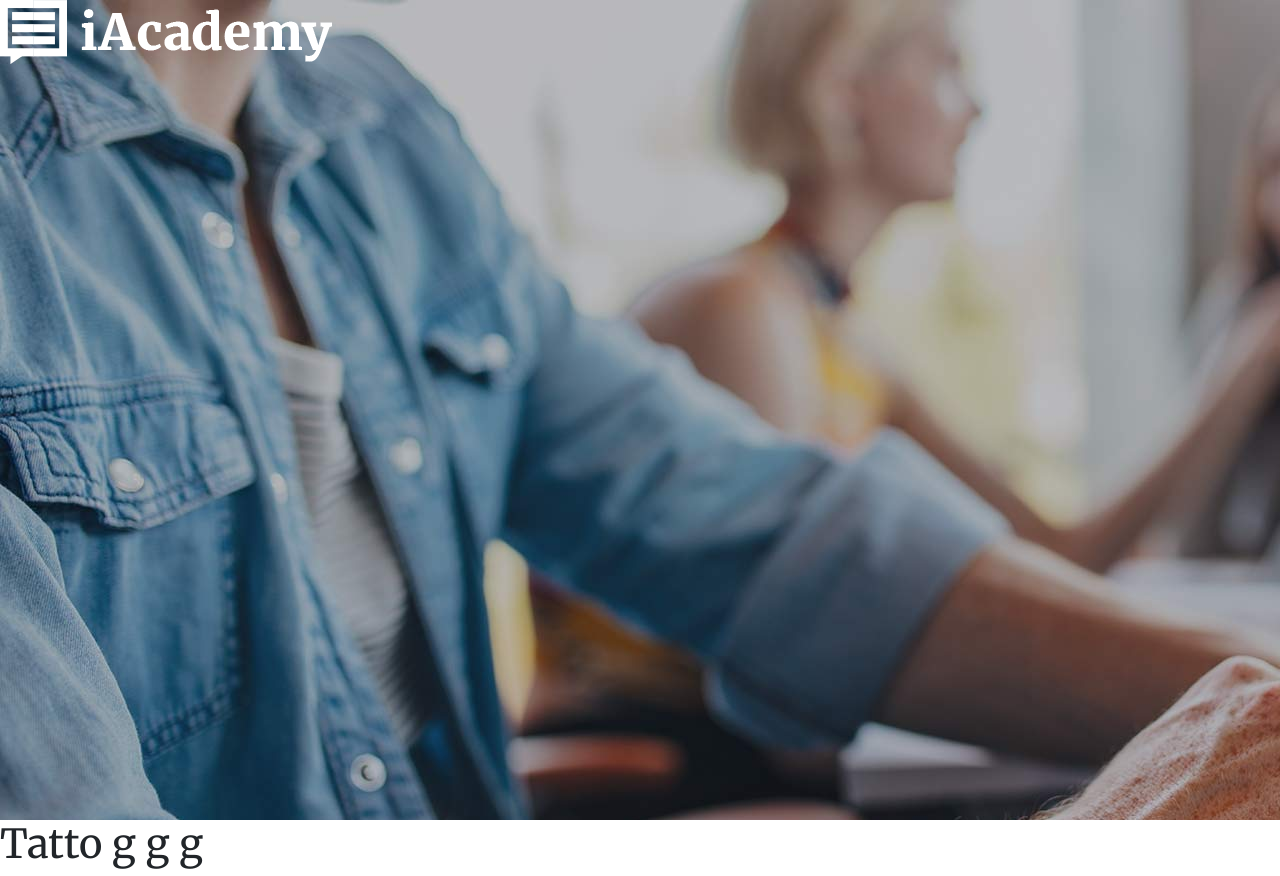
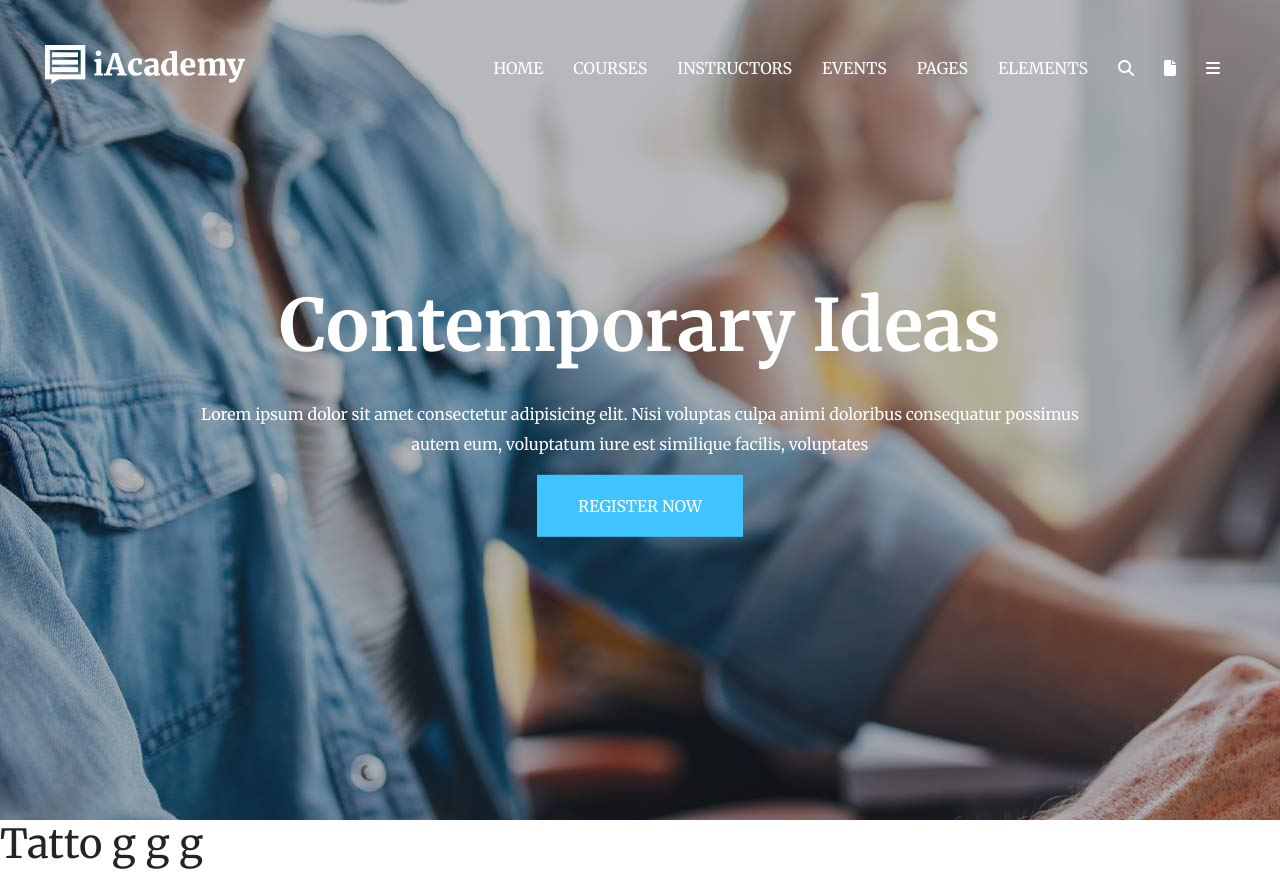
Before and after one commit to pietrolupi/proj-html-vuejs, a Vue app: page / in a window 1280 px wide. Built offline with nearby package versions, Linux system fonts and the light colour scheme.

Commit message:
[add]: jumbotron statico

```diff
--- a/src/components/Jumbotron.vue
+++ b/src/components/Jumbotron.vue
@@ -1,6 +1,7 @@
 
 <script>
 
+import { store } from '../data/store';
 
 
 export default {
@@ -9,7 +10,7 @@ export default {
 
   data(){
     return{
-
+      store,
 
     }
   }
@@ -20,10 +21,23 @@ export default {
 <template>
 
     <div class="jumbotron">
-      <nav>
+      <nav class="d-flex justify-content-between ">
+
         <img src="../assets/img/logo-light.png" alt="">
 
+        <ul class="d-flex ">
+          <li v-for="(voice,index) in store.jumboMenu"
+          :key="index"
+          v-html="voice"
+          ></li>
+        </ul>
       </nav>
+
+      <div class="jumbo-main">
+        <h1>Contemporary Ideas</h1>
+        <p>Lorem ipsum dolor sit amet consectetur adipisicing elit. Nisi voluptas culpa animi doloribus consequatur possimus autem eum, voluptatum iure est similique facilis, voluptates </p>
+        <button>REGISTER NOW</button>
+      </div>
     </div>
 
 
@@ -31,9 +45,57 @@ export default {
 
 
 <style lang="scss" scoped>
+
+@use '../scss/partials/vars' as *;
   .jumbotron{
     background-image: url('../assets/img/h5-slide-3-background.jpg');
     height: 820px;
     width: 100vw;
+    color: $text-secondary-color;
+    position: relative;
+    nav{
+      align-items: center;
+      padding: 45px;
+
+      img{
+        width: 200px;
+      }
+      ul{
+        margin: 0;
+        padding: 0;
+        li{
+
+
+          display: inline-block;
+          margin: 0px 15px;
+          margin-bottom: -7px;
+          cursor: pointer;
+        }
+      }
+    }
+
+    .jumbo-main{
+      text-align: center;
+      position: absolute;
+      top: 50%;
+      left: 50%;
+      transform: translate(-50%, -50%);
+      width: 70%;
+      h1{
+        font-size: 4.5rem;
+        font-weight: 600;
+        margin-bottom: 30px;
+      }
+      p{
+        line-height: 30px;
+      }
+      button{
+        background-color: $color-tertiary;
+        color: $text-secondary-color;
+        border: none;
+        padding: 19px 41px ;
+      }
+    }
+
   }
 </style>
--- a/src/data/store.js
+++ b/src/data/store.js
@@ -3,5 +3,16 @@ import {reactive} from 'vue';
 
 export const store = reactive({
 
+  jumboMenu: [
+    'HOME',
+    'COURSES',
+    'INSTRUCTORS',
+    'EVENTS',
+    'PAGES',
+    'ELEMENTS',
+    '<i class="fa-solid fa-magnifying-glass"></i>',
+    '<i class="fa-solid fa-file"></i>',
+    '<i class="fa-solid fa-bars"></i>'
 
+  ]
 })
--- a/src/scss/main.scss
+++ b/src/scss/main.scss
@@ -5,3 +5,7 @@
 body{
   font-family: 'Merriweather', serif;
 }
+
+ul{
+  list-style: none;
+}
--- a/src/scss/partials/_vars.scss
+++ b/src/scss/partials/_vars.scss
@@ -0,0 +1,2 @@
+$text-secondary-color: #ffffff;
+$color-tertiary: #40c4ff;
```
